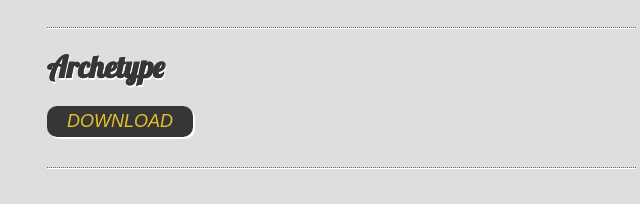
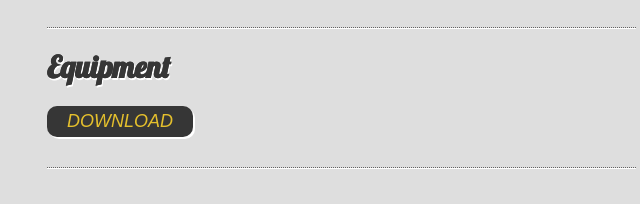
Before and after one commit to pietervandereems/zone, a plain HTML site: page players.html in a window 1280 px wide. Shown: the part 2639-2843 px from the top of the page, 484-1124 px from the left. Drawn offline with Linux system fonts and the light colour scheme; files whose address does not match are found by name.

Commit message:
Name fix

```diff
--- a/players.html
+++ b/players.html
@@ -140,7 +140,7 @@ Released for free under a Creative Commons Attribution 3.0 Unported License (CC
             </ul>
         <a href="documents/skillist.pdf"><button>More</button></a>
         <div class="horSeparator"></div>
-    	<a name="Archetype"><h2>Archetype</h2></a>
+    	<a name="Equipment"><h2>Equipment</h2></a>
         <a href="documents/equipment.pdf"><button>Download</button></a>
         <div class="horSeparator"></div>
     </div>
```
